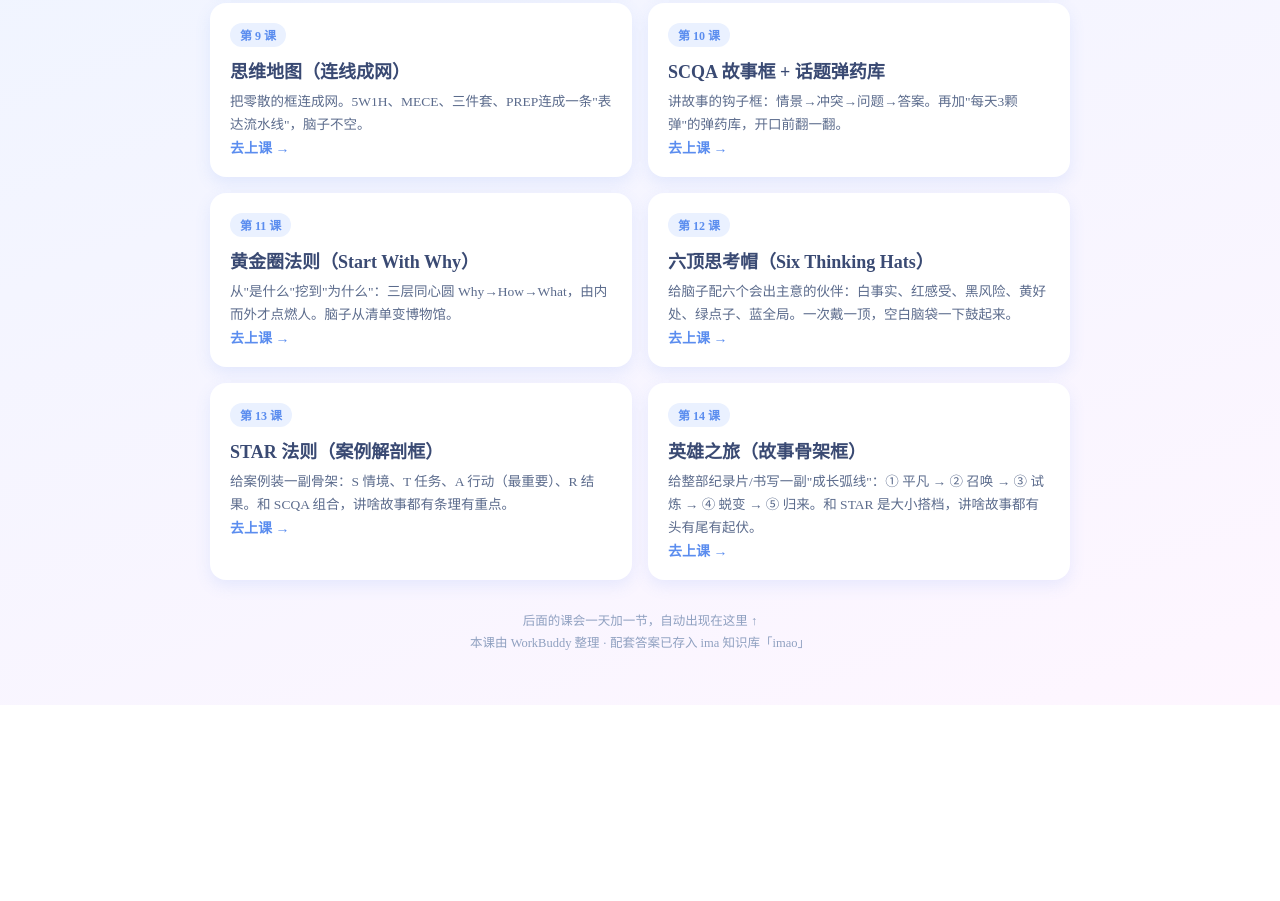
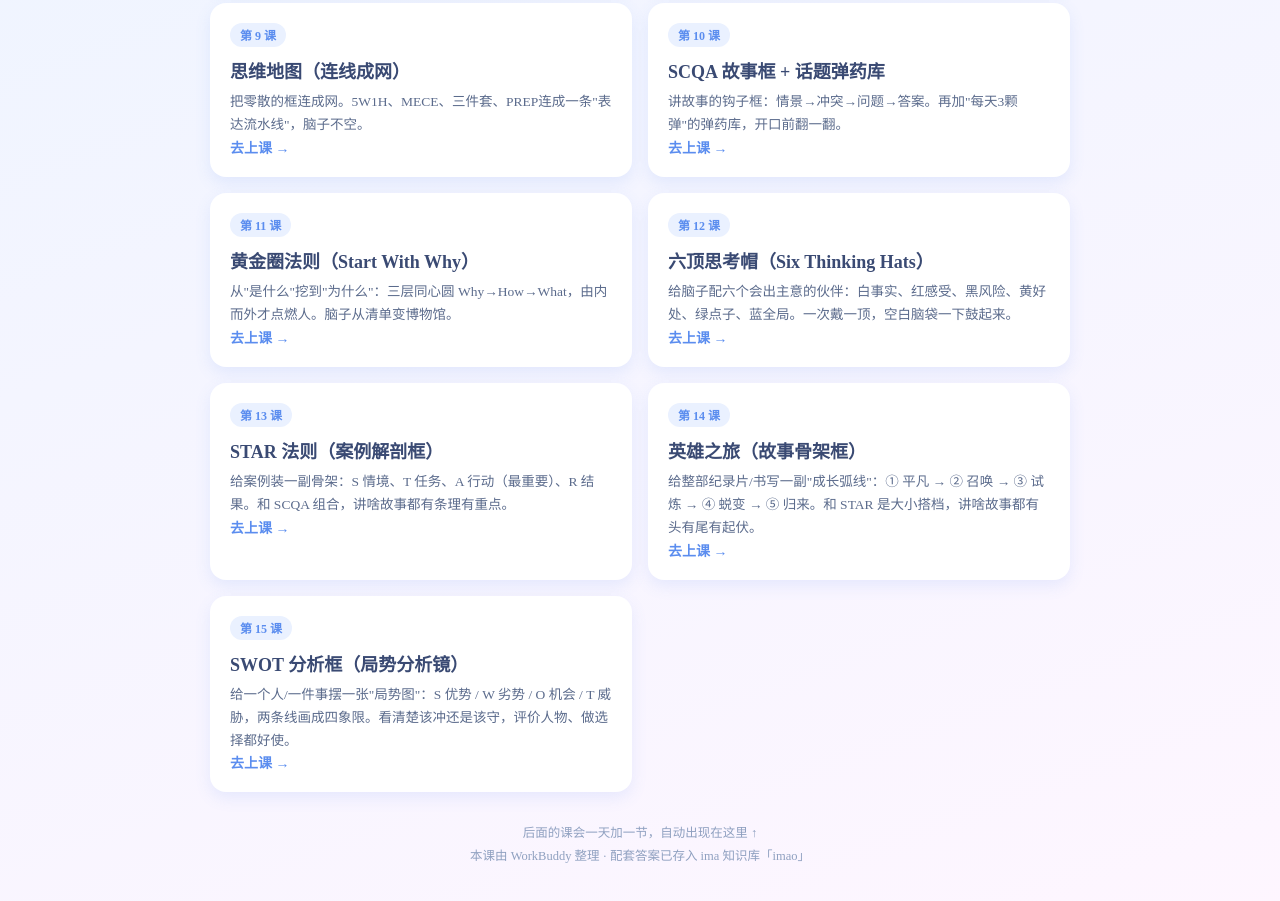
Before and after one commit to de333334/xiaoxiao-classroom, a plain HTML site: page thinking-framework/index.html in a window 1280 px wide. Shown: the part 574-1475 px from the top of the page. Before the commit the page ends 1279 px from the top, so only its background shows below. Drawn offline with Linux system fonts and the light colour scheme.

Commit message:
classroom: add lesson-15 card

```diff
--- a/thinking-framework/index.html
+++ b/thinking-framework/index.html
@@ -88,6 +88,12 @@
       <p>给整部纪录片/书写一副"成长弧线"：① 平凡 → ② 召唤 → ③ 试炼 → ④ 蜕变 → ⑤ 归来。和 STAR 是大小搭档，讲啥故事都有头有尾有起伏。</p>
       <span class="go">去上课</span>
     </a>
+    <a class="card" href="lesson-15.html">
+      <span class="badge">第 15 课</span>
+      <h2>SWOT 分析框（局势分析镜）</h2>
+      <p>给一个人/一件事摆一张"局势图"：S 优势 / W 劣势 / O 机会 / T 威胁，两条线画成四象限。看清楚该冲还是该守，评价人物、做选择都好使。</p>
+      <span class="go">去上课</span>
+    </a>
   </div>
   <footer>后面的课会一天加一节，自动出现在这里 ↑<br>本课由 WorkBuddy 整理 · 配套答案已存入 ima 知识库「imao」</footer>
 </div>
```
